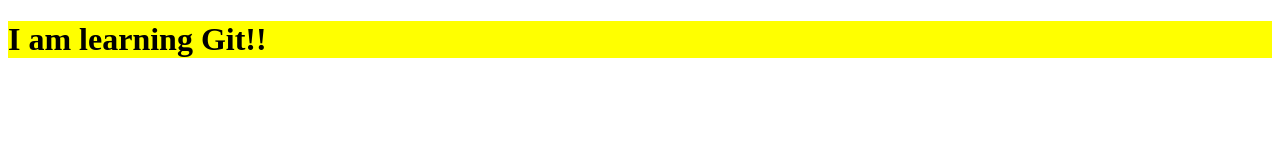
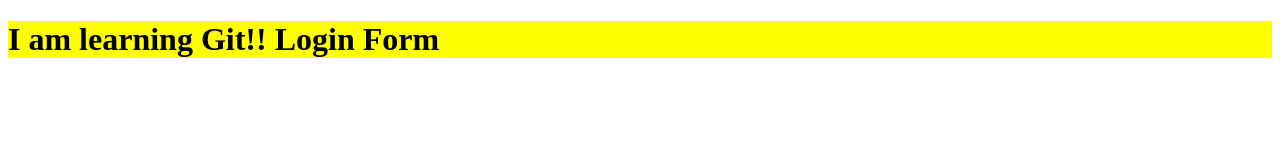
Before and after one commit to Mrudula-Kulkarni/Git-Learning-repo, a plain HTML site: page index.html in a window 1280 px wide. Drawn offline with Linux system fonts and the light colour scheme.

Commit message:
Login changed

```diff
--- a/index.html
+++ b/index.html
@@ -8,6 +8,8 @@
         <link rel="stylesheet" href="styles.css">
     </head>
     <body>
-        <h1>I am learning Git!!</h1>
+        <h1>I am learning Git!!
+            Login Form
+        </h1>
     </body>
 </html>
```
Also changed, not shown: login.html (added, +1 -0 lines), log.txt (added).
